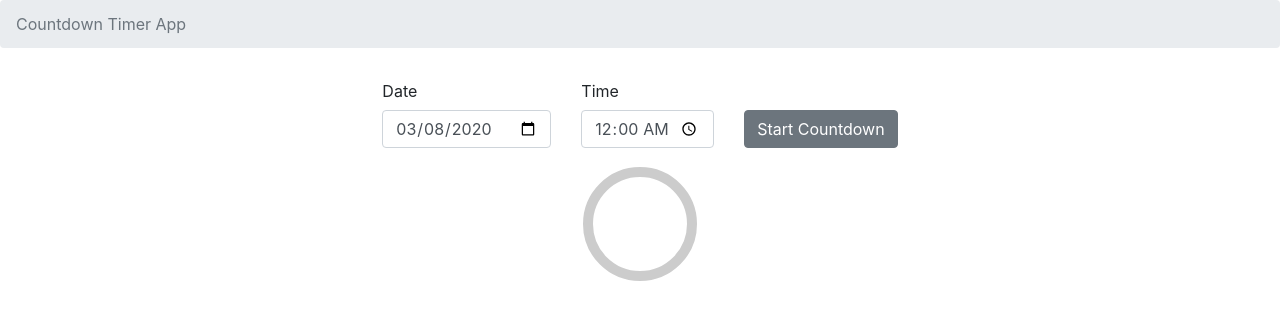
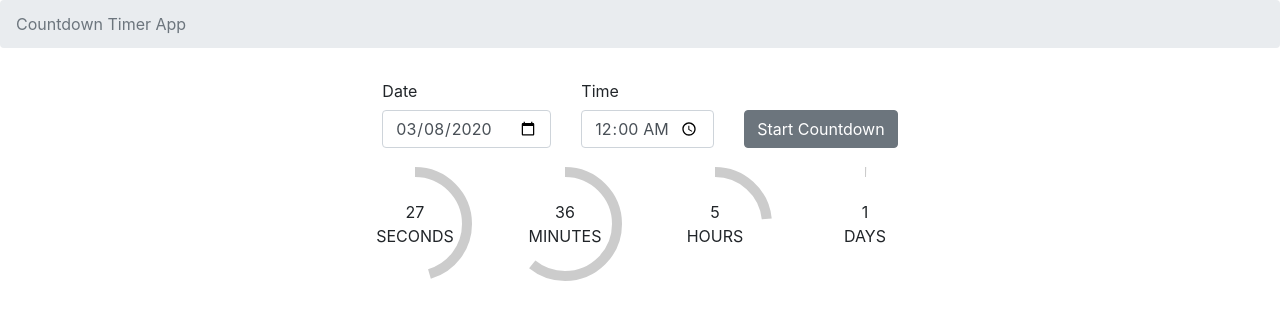
Before and after one commit to reneesalles/app_ideas, a plain HTML site: page Countdown-Timer-App/index.html in a window 1280 px wide. Drawn offline with nearby package versions, Linux system fonts and the light colour scheme.

Commit message:
updated countdown

```diff
--- a/Countdown-Timer-App/index.html
+++ b/Countdown-Timer-App/index.html
@@ -56,15 +56,22 @@
 	</script>
 
 	<script>
-		function setProgress(circle, percent) {
+		function setProgress(circle, percent, txtLabel) {
 			let circumference = $(circle).data("circumference");
 			if (circumference == undefined) {
 				circumference = circle.r.baseVal.value * 2 * Math.PI;
 
 				$(circle).data("circumference", circumference);
 			}
-			const offset = circumference - percent / 100 * circumference;
+			let offset = circumference - percent / 100 * circumference;
 			circle.style.strokeDashoffset = offset;
+
+			if (txtLabel != undefined) {
+				$(circle).parent().siblings(".progress-label").removeClass("d-none").find(".progress-label-value").text(txtLabel);
+			}
+			else {
+				$(circle).parent().siblings(".progress-label").addClass("d-none");
+			}
 		}
 
 		$(document).on("ready", function() {
@@ -77,9 +84,9 @@
 
 				circle.style.strokeDasharray = `${circumference} ${circumference}`;
 				circle.style.strokeDashoffset = `${circumference}`;
+
+				setProgress(circle, 100);
 			});
-
-			setProgress($("#progressDiff circle")[0], 100);
 
 			let $inputDate = $("#inputDate");
 			let $inputTime = $("#inputTime");
@@ -96,7 +103,9 @@
 				if (fnInterval != undefined) {
 					clearInterval(fnInterval);
 					fnInterval = undefined;
-					setProgress($("#progressDiff circle")[0], 100);
+					$(".progress-ring circle").each(function() {
+						setProgress(this, 100);
+					});
 				}
 
 				let d = $(this).val();
@@ -105,8 +114,8 @@
 					return;
 				}
 
-				var x = $(this).attr("pattern");
-				var rx = new RegExp("^(" + x + ")$", "g");
+				let x = $(this).attr("pattern");
+				let rx = new RegExp("^(" + x + ")$", "g");
 				if (d.match(rx)) {
 					lastDate = StringToDate(d);
 					$(this).val(DateToString(lastDate));
@@ -120,7 +129,9 @@
 				if (fnInterval != undefined) {
 					clearInterval(fnInterval);
 					fnInterval = undefined;
-					setProgress($("#progressDiff circle")[0], 100);
+					$(".progress-ring circle").each(function() {
+						setProgress(this, 100);
+					});
 				}
 
 				let t = $(this).val();
@@ -129,8 +140,8 @@
 					return;
 				}
 
-				var x = $(this).attr("pattern");
-				var rx = new RegExp("^(" + x + ")$", "g");
+				let x = $(this).attr("pattern");
+				let rx = new RegExp("^(" + x + ")$", "g");
 				if (t.match(rx)) {
 					lastTime = t;
 					$(this).val(lastTime);
@@ -146,28 +157,42 @@
 				if (fnInterval != undefined) {
 					clearInterval(fnInterval);
 					fnInterval = undefined;
-					setProgress($("#progressDiff circle")[0], 100);
+					$(".progress-ring circle").each(function() {
+						setProgress(this, 100);
+					});
 				}
 
+				let d = $inputDate.val();
+				let t = $inputTime.val();
+
+				let arr_t = t.split(':');
+
+				lastDate.setHours(arr_t[0], arr_t[1]);
+
 				fnInterval = setInterval(function() {
-					let d = $inputDate.val();
-					let t = $inputTime.val();
+					let diff_until = lastDate - (new Date());
 
-					let arr_t = t.split(':');
+					let secs = diff_until/1000;
+					let mins = secs/60;
+					let hours = mins/60;
+					let days = hours/24;
 
-					let now = lastDate;
-					now.setHours(arr_t[0], arr_t[1]);
+					let sec_diff = (secs%60)/60;
+					let min_diff = (mins%60)/60;
+					let hour_diff = (hours%24)/24;
+					let day_diff = (days%355)/355 ;
 
-					let base_diff = (new Date()) - baseDate;
-					let curr_diff = now - baseDate;
-
-					let pct_diff = Math.min(base_diff / curr_diff, 1);
-
-					setProgress($("#progressDiff circle")[0], pct_diff * 100);
+					setProgress($("#progressSecDiff circle")[0], sec_diff * 100, Math.floor(sec_diff * 60));
+					setProgress($("#progressMinDiff circle")[0], min_diff * 100, Math.floor(min_diff * 60));
+					setProgress($("#progressHourDiff circle")[0], hour_diff * 100, Math.floor(hour_diff * 24));
+					setProgress($("#progressDayDiff circle")[0], day_diff * 100, Math.floor(day_diff * 355));
 
 					if (pct_diff >= 1 || pct_diff < 0) {
 						clearInterval(fnInterval);
 						fnInterval = undefined;
+						$(".progress-ring circle").each(function() {
+							setProgress(this, 100);
+						});
 
 						alert ("Time's Up!");
 					}
@@ -176,6 +201,7 @@
 
 			$inputDate.val(DateToString(lastDate)).change();
 			$inputTime.val(lastTime).change();
+			$btnStartCountdown.click();
 		});
 
 		function StringToDate(s) {
@@ -197,9 +223,9 @@
 		}
 
 		function DateToString(d) {
-			var _day = d.getDate().toString().padStart(2, "0");
-			var _month = (d.getMonth() + 1).toString().padStart(2, "0");
-			var _year = d.getFullYear().toString();
+			let _day = d.getDate().toString().padStart(2, "0");
+			let _month = (d.getMonth() + 1).toString().padStart(2, "0");
+			let _year = d.getFullYear().toString();
 
 			return `${_year}-${_month}-${_day}`;
 		}
@@ -213,6 +239,19 @@
 					transform: rotate(-90deg);
 			-webkit-transform-origin: 50% 50%;
 					transform-origin: 50% 50%;
+		}
+
+		.progress-label {
+			position: absolute;
+			top: 0;
+			left: 0;
+			display: flex;
+			flex-direction: column;
+			justify-content: center;
+			text-align: center;
+			align-items: center;
+			width: 100%;
+			height: 100%;
 		}
 	</style>
 </head>
@@ -243,13 +282,44 @@
 		</div>
 		<div class="row justify-content-center">
 			<div class="col-auto" style="height: 120px;">
-				<svg id="progressDiff" class="progress-ring" width="120" height="120">
+				<svg id="progressSecDiff" class="progress-ring" width="120" height="120">
 				  <circle
 					class="progress-ring__circle"
 					stroke="#ccc" stroke-width="10"
 					fill="transparent"
 					r="52" cx="60" cy="60"/>
 				</svg>
+				<span class="progress-label"><span class="progress-label-value">S</span>SECONDS</span>
+			</div>
+			<div class="col-auto" style="height: 120px;">
+				<svg id="progressMinDiff" class="progress-ring" width="120" height="120">
+				  <circle
+					class="progress-ring__circle"
+					stroke="#ccc" stroke-width="10"
+					fill="transparent"
+					r="52" cx="60" cy="60"/>
+				</svg>
+				<span class="progress-label"><span class="progress-label-value">M</span>MINUTES</span>
+			</div>
+			<div class="col-auto" style="height: 120px;">
+				<svg id="progressHourDiff" class="progress-ring" width="120" height="120">
+				  <circle
+					class="progress-ring__circle"
+					stroke="#ccc" stroke-width="10"
+					fill="transparent"
+					r="52" cx="60" cy="60"/>
+				</svg>
+				<span class="progress-label"><span class="progress-label-value">H</span>HOURS</span>
+			</div>
+			<div class="col-auto" style="height: 120px;">
+				<svg id="progressDayDiff" class="progress-ring" width="120" height="120">
+				  <circle
+					class="progress-ring__circle"
+					stroke="#ccc" stroke-width="10"
+					fill="transparent"
+					r="52" cx="60" cy="60"/>
+				</svg>
+				<span class="progress-label"><span class="progress-label-value">D</span>DAYS</span>
 			</div>
 		</div>
 	</div>
```
